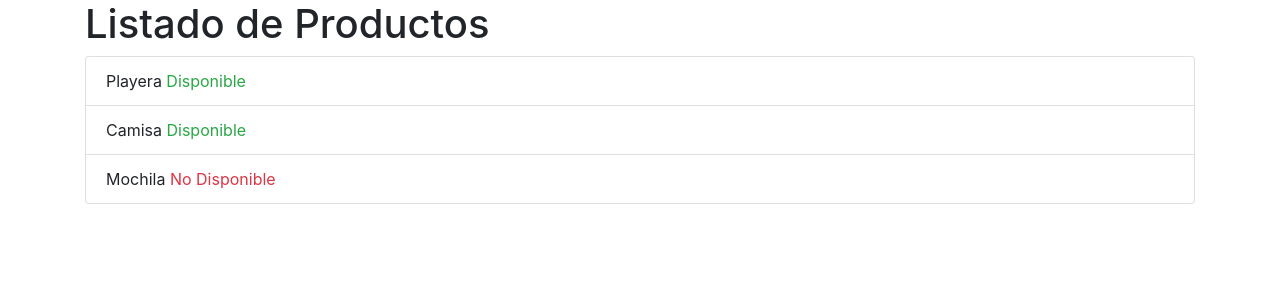
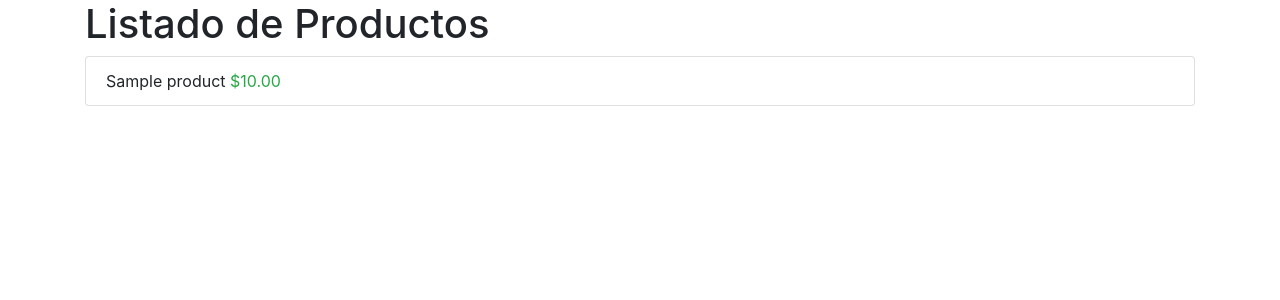
Before and after one commit to diego-alvirde/django, a Django app: page / in a window 1280 px wide. Shown: the part 56-356 px from the top of the page. Run offline with Django 3.2, Linux system fonts and the light colour scheme; tables that the repository leaves empty hold one stand-in row (values such as "Sample post"); some libraries are stand-ins or nearby versions.

Commit message:
Listado de Productos

```diff
--- a/templates/index.html
+++ b/templates/index.html
@@ -8,9 +8,8 @@ Index
 	<ul class="list-group">
 		{% for product in products %}
 		<li class="list-group-item">
-			{{product.title}} {# Comentario #} {% if product.stock %}
-			<span class="text-success">Disponible</span> {% else %}
-			<span class="text-danger">No Disponible</span> {% endif %}
+			{{product.title}} {# Comentario #}
+			<span class="text-success">${{product.price}}</span>
 		</li>
 		{% endfor %}
 	</ul>
--- a/tienda/views.py
+++ b/tienda/views.py
@@ -7,16 +7,14 @@ from django.contrib.auth import authenticate
 from django.contrib import messages
 from django.contrib.auth.models import User
 from .forms import RegisterForm
+from products.models import Product
 
 def index(request):
+    products = Product.objects.all().order_by('-id')
     return render(request,"index.html", {
         'message':'Listado de Productos',
         'titulo':'Productos',
-        'products': [
-            {'title':'Playera','price':5,'stock':True},
-            {'title':'Camisa','price':7,'stock':True},
-            {'title':'Mochila','price':20,'stock':False}
-        ]
+        'products': products
     })
 
 def login_view(request):
```
